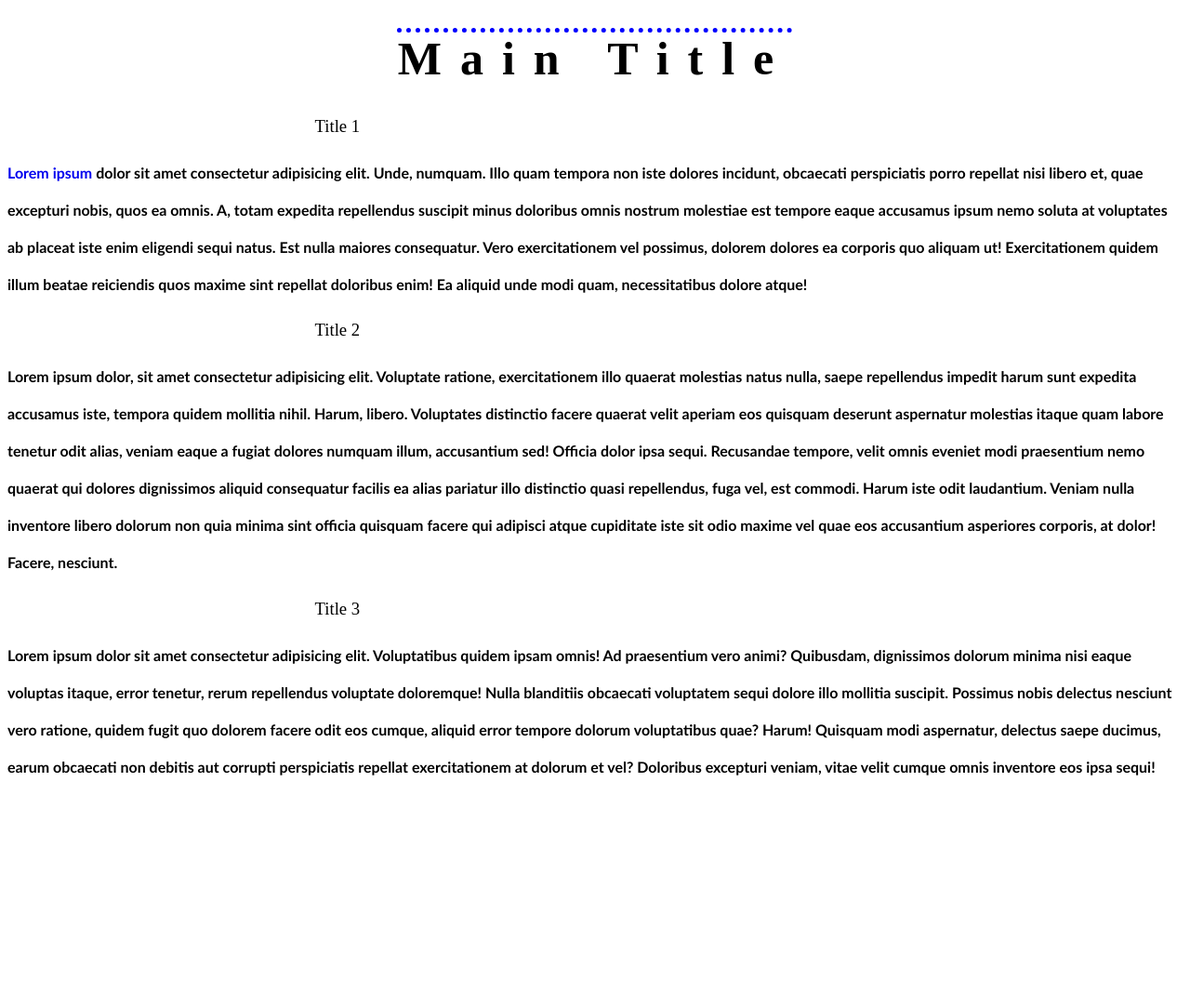
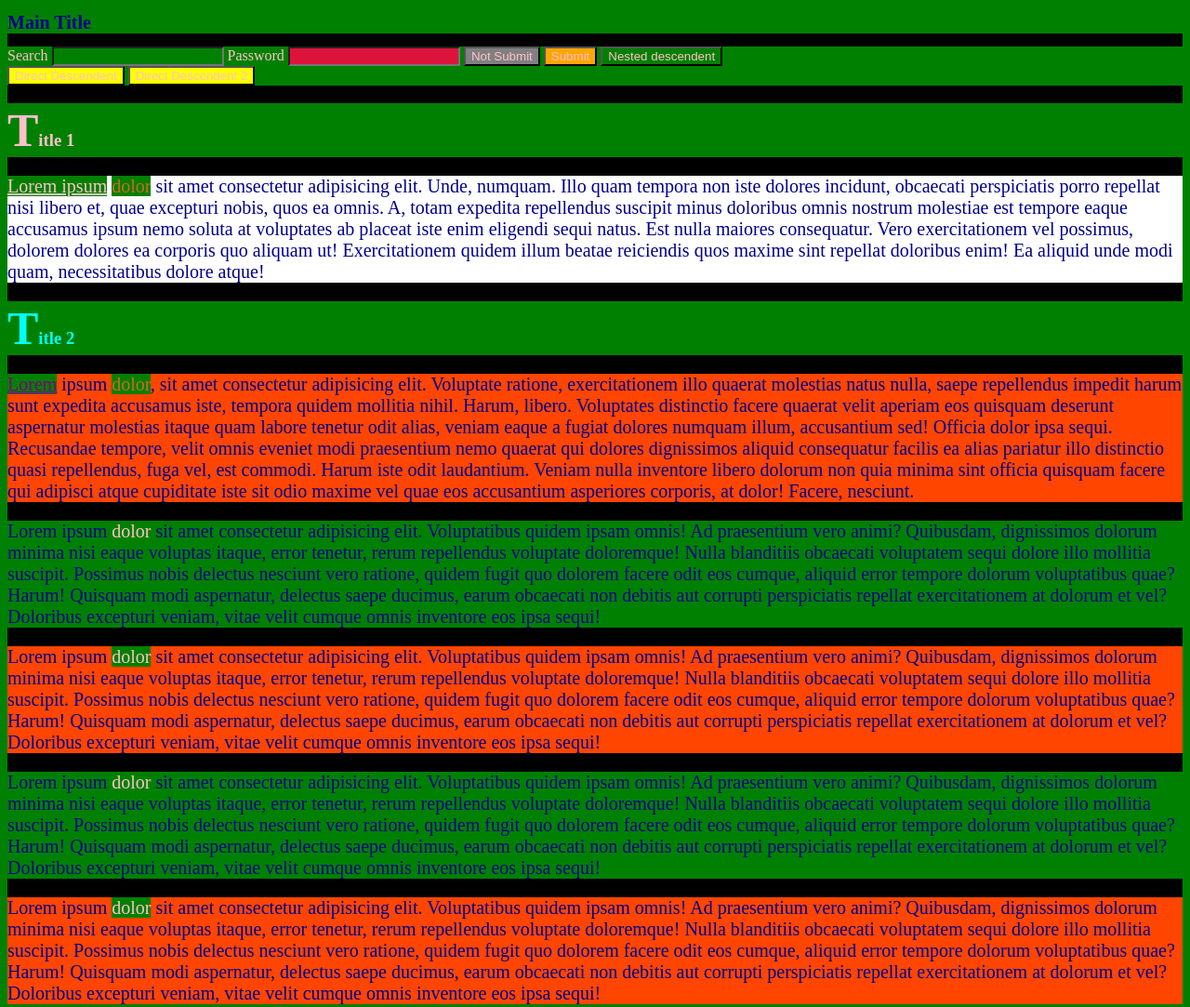
Before and after one commit to f73chen/Web-Development-Practice, a plain HTML site: page udemy-bootcamp/CSS/content.html in a window 1280 px wide. Shown: the whole page at 93% size. Before the commit the page ends 861 px from the top, so only its background shows below. Drawn offline with Linux system fonts and the light colour scheme.

Commit message:
more css styling

```diff
--- /dev/null
+++ b/udemy-bootcamp/CSS/app2.css
@@ -0,0 +1,116 @@
+/* universal selector --> '*' */
+* {
+    color: pink;
+    background-color: green;
+}
+
+/* element selector --> 'img'; 'h1' */
+button {
+    background-color: grey;
+}
+
+/* selector list --> 'h1, h2' selects both h1 and h2 */
+h1, p {
+    font-size: 20px;
+    color: darkblue;
+}
+
+/* ID selector*/
+/* note: IDs should be unique */
+#submit {
+    background-color: orange;
+}
+
+/* class selector */
+/* or element.class */
+.firsts {
+    color: chocolate;
+}
+
+/* descendant selector --> all element x nested inside element y */
+/* can combine, ex. every button inside class "post" */
+h3 span {
+    color: cyan;
+}
+
+/* direct descendent --> not all nested within, just 1 level down */
+form > button {
+    background-color: yellow;
+}
+
+/* adjacent selector --> a + b: select only element b's that follow a */
+h3 + p {
+    background-color: white;
+}
+
+/* attribute selector --> ID, type, name, class, href etc. */
+/* href '=': matching; '*=': containing; '$=': ending in etc. */
+input[type = "password"] {
+    background-color: crimson;
+}
+
+a[href$=".com"] {
+    color: purple;
+}
+
+/* pseudo-classes --> keyword added to selector that specifies a special state of the selected elements */
+/* ex. :active, :checked, :hover, :first, :not(), nth-of-type(), :nth-child() */
+/* combine: ex. hover with class "hovering" */
+a:hover {
+    color: yellow;
+    background-color: blue;
+}
+
+button.hovering:hover {
+    color: yellow;
+    background-color: blue;
+}
+
+p:nth-of-type(2n) {
+    background-color: orangered;
+}
+
+/* pseudo-elements --> keyword to select a particular part of selected element(s) */
+/* ex. ::after, ::before, ::first-letter, :: first-line, ::selection */
+h3::first-letter {
+    font-size: 50px;
+}
+
+p::selection {
+    background-color: aqua;
+}
+
+/* cascade --> styles at the bottom override styles at the top */
+
+/* specificity --> the more specific selection overrides, but only for conflicting attributes */
+    /* specificity point calculation: ID >> class >> element */
+button.hovering:hover {
+    color: yellow;
+    background-color: blue;
+}
+
+button:hover {
+    color: yellow;
+    background-color: white;
+    font-size: 30px;
+}
+
+/* inline styles --> style="" at the declaration of the element overrides css */
+    /* avoid because separate from actual style sheet, could lead to confusion */
+
+    /* !important --> signals to browser that this is the most important style */
+    /* bad practice because breaks the cascade */
+    /* button {
+        background-color: orange !important;
+    } */
+
+/* inheritance --> all nested elements share the top-level style unless specified otherwise */
+    /* not every element inherits every property, so can specify inheritance explicitly */
+    /* some properties are not inheritable */
+body {
+    background-color: black;
+}
+
+button:nth-of-type(3) {
+    background-color: inherit;
+}
--- a/udemy-bootcamp/CSS/content.html
+++ b/udemy-bootcamp/CSS/content.html
@@ -5,26 +5,55 @@
     <meta http-equiv="X-UA-Compatible" content="IE=edge">
     <meta name="viewport" content="width=device-width, initial-scale=1.0">
     <title>Document</title>
-    <link rel="stylesheet" href="app.css">
+    <link rel="stylesheet" href="app2.css">
 </head>
 <body>
     <h1>Main Title</h1>
+    <form action="search">
+        <div>
+            <label for = "text">Search</label>
+            <input id = "text" type="text">
+
+            <label for = "password">Password</label>
+            <input id = "password" type="password">
+
+            <button id = "no" type = "button" class = "hovering">Not Submit</button>
+            <button id = "submit">Submit</button>
+            <button class = "hovering">Nested descendent</button>
+        </div>
+        <button>Direct Descendent</button>
+        <button>Direct Descendent 2</button>
+    </form>
     <h3>Title 1</h3>
     <p>
-        <a href="home.html">Lorem ipsum</a> dolor sit amet consectetur adipisicing elit. Unde, numquam. Illo quam tempora non iste dolores incidunt, obcaecati perspiciatis porro repellat nisi libero et, quae excepturi nobis, quos ea omnis.
+        <a href="home.html">Lorem ipsum</a> <span class = "firsts">dolor</span> sit amet consectetur adipisicing elit. Unde, numquam. Illo quam tempora non iste dolores incidunt, obcaecati perspiciatis porro repellat nisi libero et, quae excepturi nobis, quos ea omnis.
         A, totam expedita repellendus suscipit minus doloribus omnis nostrum molestiae est tempore eaque accusamus ipsum nemo soluta at voluptates ab placeat iste enim eligendi sequi natus. Est nulla maiores consequatur.
         Vero exercitationem vel possimus, dolorem dolores ea corporis quo aliquam ut! Exercitationem quidem illum beatae reiciendis quos maxime sint repellat doloribus enim! Ea aliquid unde modi quam, necessitatibus dolore atque!
     </p>
-    <h3>Title 2</h3>
+    <h3><span>Title 2</span></h3>
     <p>
-        Lorem ipsum dolor, sit amet consectetur adipisicing elit. Voluptate ratione, exercitationem illo quaerat molestias natus nulla, saepe repellendus impedit harum sunt expedita accusamus iste, tempora quidem mollitia nihil. Harum, libero.
+        <a href="www.google.com">Lorem</a> ipsum <span class = "firsts">dolor</span>, sit amet consectetur adipisicing elit. Voluptate ratione, exercitationem illo quaerat molestias natus nulla, saepe repellendus impedit harum sunt expedita accusamus iste, tempora quidem mollitia nihil. Harum, libero.
         Voluptates distinctio facere quaerat velit aperiam eos quisquam deserunt aspernatur molestias itaque quam labore tenetur odit alias, veniam eaque a fugiat dolores numquam illum, accusantium sed! Officia dolor ipsa sequi.
         Recusandae tempore, velit omnis eveniet modi praesentium nemo quaerat qui dolores dignissimos aliquid consequatur facilis ea alias pariatur illo distinctio quasi repellendus, fuga vel, est commodi. Harum iste odit laudantium.
         Veniam nulla inventore libero dolorum non quia minima sint officia quisquam facere qui adipisci atque cupiditate iste sit odio maxime vel quae eos accusantium asperiores corporis, at dolor! Facere, nesciunt.
     </p>
-    <h3>Title 3</h3>
     <p>
-        Lorem ipsum dolor sit amet consectetur adipisicing elit. Voluptatibus quidem ipsam omnis! Ad praesentium vero animi? Quibusdam, dignissimos dolorum minima nisi eaque voluptas itaque, error tenetur, rerum repellendus voluptate doloremque!
+        Lorem ipsum <span class = "second">dolor</span> sit amet consectetur adipisicing elit. Voluptatibus quidem ipsam omnis! Ad praesentium vero animi? Quibusdam, dignissimos dolorum minima nisi eaque voluptas itaque, error tenetur, rerum repellendus voluptate doloremque!
+        Nulla blanditiis obcaecati voluptatem sequi dolore illo mollitia suscipit. Possimus nobis delectus nesciunt vero ratione, quidem fugit quo dolorem facere odit eos cumque, aliquid error tempore dolorum voluptatibus quae? Harum!
+        Quisquam modi aspernatur, delectus saepe ducimus, earum obcaecati non debitis aut corrupti perspiciatis repellat exercitationem at dolorum et vel? Doloribus excepturi veniam, vitae velit cumque omnis inventore eos ipsa sequi!
+    </p>
+    <p>
+        Lorem ipsum <span class = "second">dolor</span> sit amet consectetur adipisicing elit. Voluptatibus quidem ipsam omnis! Ad praesentium vero animi? Quibusdam, dignissimos dolorum minima nisi eaque voluptas itaque, error tenetur, rerum repellendus voluptate doloremque!
+        Nulla blanditiis obcaecati voluptatem sequi dolore illo mollitia suscipit. Possimus nobis delectus nesciunt vero ratione, quidem fugit quo dolorem facere odit eos cumque, aliquid error tempore dolorum voluptatibus quae? Harum!
+        Quisquam modi aspernatur, delectus saepe ducimus, earum obcaecati non debitis aut corrupti perspiciatis repellat exercitationem at dolorum et vel? Doloribus excepturi veniam, vitae velit cumque omnis inventore eos ipsa sequi!
+    </p>
+    <p>
+        Lorem ipsum <span class = "second">dolor</span> sit amet consectetur adipisicing elit. Voluptatibus quidem ipsam omnis! Ad praesentium vero animi? Quibusdam, dignissimos dolorum minima nisi eaque voluptas itaque, error tenetur, rerum repellendus voluptate doloremque!
+        Nulla blanditiis obcaecati voluptatem sequi dolore illo mollitia suscipit. Possimus nobis delectus nesciunt vero ratione, quidem fugit quo dolorem facere odit eos cumque, aliquid error tempore dolorum voluptatibus quae? Harum!
+        Quisquam modi aspernatur, delectus saepe ducimus, earum obcaecati non debitis aut corrupti perspiciatis repellat exercitationem at dolorum et vel? Doloribus excepturi veniam, vitae velit cumque omnis inventore eos ipsa sequi!
+    </p>
+    <p>
+        Lorem ipsum <span class = "second">dolor</span> sit amet consectetur adipisicing elit. Voluptatibus quidem ipsam omnis! Ad praesentium vero animi? Quibusdam, dignissimos dolorum minima nisi eaque voluptas itaque, error tenetur, rerum repellendus voluptate doloremque!
         Nulla blanditiis obcaecati voluptatem sequi dolore illo mollitia suscipit. Possimus nobis delectus nesciunt vero ratione, quidem fugit quo dolorem facere odit eos cumque, aliquid error tempore dolorum voluptatibus quae? Harum!
         Quisquam modi aspernatur, delectus saepe ducimus, earum obcaecati non debitis aut corrupti perspiciatis repellat exercitationem at dolorum et vel? Doloribus excepturi veniam, vitae velit cumque omnis inventore eos ipsa sequi!
     </p>
```
